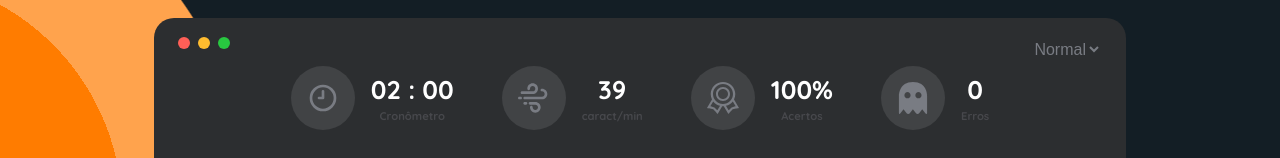
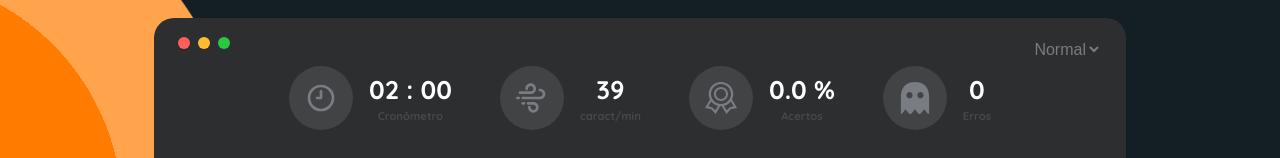
Before and after one commit to igorfig/quicktyping-challenge-app, a React (Vite) app: page /jogo in a window 1280 px wide. Shown: the part 299-457 px from the top of the page. Built offline with nearby package versions, Linux system fonts and the light colour scheme.

Commit message:
accuracy average added

```diff
--- a/src/components/Typing/index.jsx
+++ b/src/components/Typing/index.jsx
@@ -1,4 +1,4 @@
-import { useState, useEffect, useCallback } from 'react';
+import { useState, useEffect, useCallback, useMemo } from 'react';
 
 import {
 	Container,
@@ -53,7 +53,6 @@ export default function Typing() {
 	const [phrase, setPhrase] = useState('Lorem ipsum dolor sit amet, consectetur adipisicing elit. Accusamus eligendi accusantium, adipisci fugit eos provident aliquid excepturi quos fugiat itaque voluptates voluptate eaque, culpa harum sit incidunt sapiente pariatur recusandae.');
 	const [hasTypo, setHasTypo] = useState(false);
 	const [typosDetails, setTyposDetails] = useState([])
-	// const verifyTyping = (typing) => phrase.charAt(typing?.length - 1) !== typing.charAt(typing?.length - 1);
 
 	const handleChange = useCallback((event) => {
 		const typingSplitted = event.target.value.split('');
@@ -84,6 +83,13 @@ export default function Typing() {
 
 		setTyposDetails(typosFixed);
 	}, [typing, phrase]);
+
+	// Typing Average
+	const typingAccuracy = useMemo(() => {
+		return (typing.length - typosDetails.length) * 100 / typing.length || 0;
+	}, [typosDetails, typing])
+
+
 
 	return (
 		<Container>
@@ -127,7 +133,7 @@ export default function Typing() {
 						<img src={accuracyImg} alt="Precisão de acertos" />
 					</ImageContainer>
 					<div>
-						<span>100%</span>
+						<span>{typingAccuracy.toFixed(1)} %</span>
 						<small>Acertos</small>
 					</div>
 				</Average>
```
